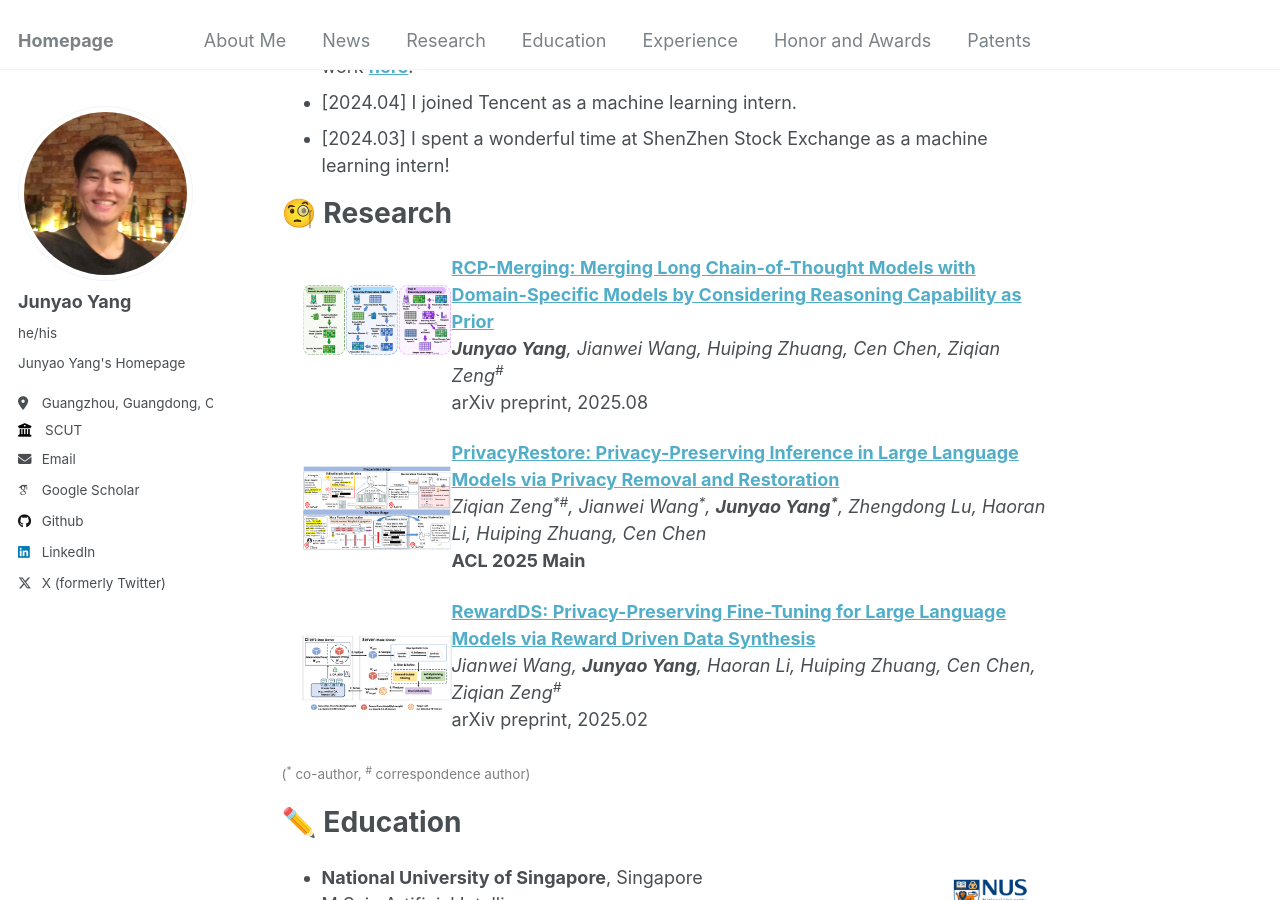
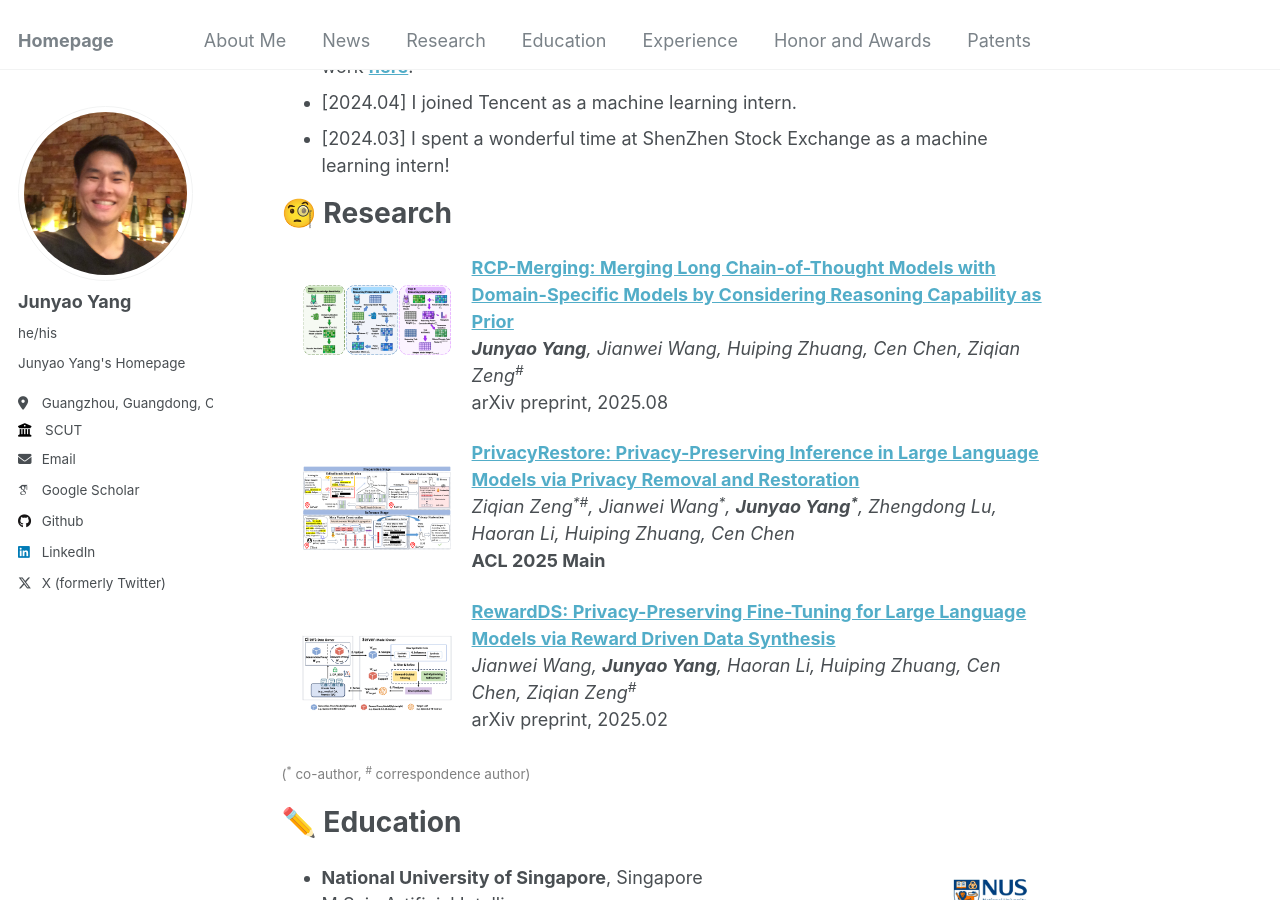
Before and after one commit to jyyang26/jyyang26.github.io, a Jekyll site: the page built from _pages/about.md, in a window 1280 px wide and 900 px high, scrolled down 1031 px. Built offline with Jekyll 4.4.1, drawn with Linux system fonts in a browser that asks for light colours; some web fonts are replaced.

Commit message:
Update about.md

```diff
--- a/_pages/about.md
+++ b/_pages/about.md
@@ -36,7 +36,7 @@
 
 <p>
   <a href="https://arxiv.org/abs/2508.03140">
-    <img src="images/rcp.png" alt="rcp" style="float: left; margin-left: 20px;; width: 150px; height: 150px;">
+    <img src="images/rcp.png" alt="rcp" style="float: left;  margin-right: 20px; margin-left: 20px;; width: 150px; height: 150px;">
   </a>
 </p>
 **[RCP-Merging: Merging Long Chain-of-Thought Models with Domain-Specific Models by Considering Reasoning Capability as Prior](https://arxiv.org/abs/2508.03140)**<br>
@@ -45,7 +45,7 @@
 
 <p>
   <a href="https://arxiv.org/abs/2406.01394">
-    <img src="images/restore.png" alt="restore" style="float: left; margin-left: 20px;; width: 150px; height: 150px;">
+    <img src="images/restore.png" alt="restore" style="float: left; margin-right: 20px; margin-left: 20px;; width: 150px; height: 150px;">
   </a>
 </p>
 **[PrivacyRestore: Privacy-Preserving Inference in Large Language Models via Privacy Removal and Restoration](https://arxiv.org/abs/2406.01394)**<br>
@@ -54,7 +54,7 @@
 
 <p>
   <a href="https://arxiv.org/abs/2502.18517">
-    <img src="images/rewardds.png" alt="rewardds" style="float: left; margin-left: 20px; width: 150px; height: 150px;">
+    <img src="images/rewardds.png" alt="rewardds" style="float: left; margin-right: 20px; margin-left: 20px;; width: 150px; height: 150px;">
   </a>
 </p>
 **[RewardDS: Privacy-Preserving Fine-Tuning for Large Language Models via Reward Driven Data Synthesis](https://arxiv.org/abs/2502.18517)**<br>
```
